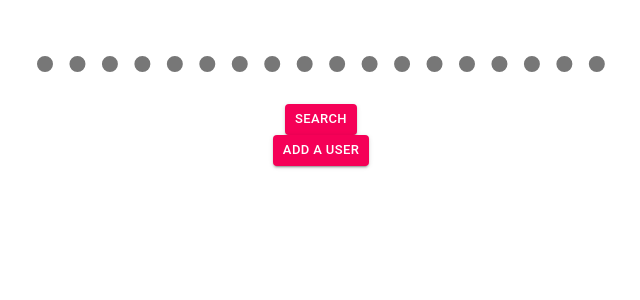
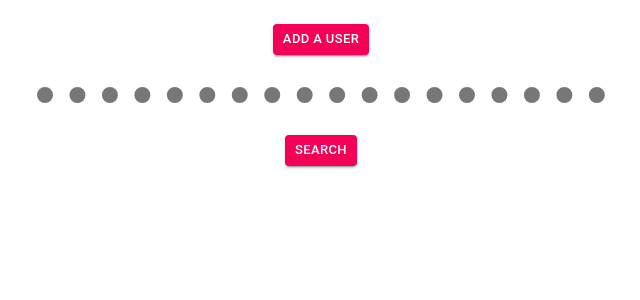
Before and after one commit to Numissa11/mini-project, a React (Create React App) app: page / in a window 1280 px wide. Shown: the top 300 px of the page, without its empty margins (319-959 px from the left). Built offline with nearby package versions, Linux system fonts and the light colour scheme.

Commit message:
CSS added and project complete, could improve with adding the city, because of adding a user problem

```diff
--- a/src/App.css
+++ b/src/App.css
@@ -1,9 +1,19 @@
+.App {
+
+  padding: 1rem;
+  width:  50%;
+  margin: auto;
+  font-family: 'Courier New', Courier, monospace;
+  text-align: center;
+}
+
 .User {
   color:rgb(114, 85, 85);
   background-color: rosybrown;
   font-size: 25px;
   border: 1pc dotted #777;
   padding-bottom: 2rem;
+  margin-top: 1rem;
 }
 
 ul {
@@ -12,13 +22,10 @@ ul {
   line-height: 2rem;
   border-bottom: 1pc dotted #777;
   text-align: center;
+
 }
 
-.App {
 
-  padding: 1rem;
-  width:  50%;
-  margin: auto;
-  font-family: 'Courier New', Courier, monospace;
-  text-align: center;
+.ButtonDiv {
+  margin-bottom: 2rem;
 }
--- a/src/App.js
+++ b/src/App.js
@@ -28,8 +28,8 @@ class App extends React.Component {
   }
 
   // addCharacter receive the new User, the new state that is is UserForm, in the other component
-// then, with the variable users, we capture the actual array of users that are in the state in this component
-// we push the new user received in the Array we just created
+  // then, with the variable users, we capture the actual array of users that are in the state in this component
+  // we push the new user received in the Array we just created
 
   addUser = (newUser) => {
     let users = this.state.users;
@@ -48,7 +48,13 @@ class App extends React.Component {
 
 
 
+
+
       <div className='App'>
+
+        <UserForm
+          addUser={this.addUser}
+        />
 
         <ul>
           {/*When mapping each user,  I create a reusable component and pass data as props to this component (User Component) */}
@@ -61,13 +67,12 @@ class App extends React.Component {
             />
           ))}
         </ul>
-
-        <Button variant="contained" color="secondary" size="small" onClick={this.getUser}>Search</Button>
+        <div className='ButtonDiv'>
+          <Button variant="contained" color="secondary" size="small" onClick={this.getUser}>Search</Button>
+        </div>
 
 
-        <UserForm
-        addUser={this.addUser}
-        />
+
 
         {/* Note: this code was mapping directely the state will all the users (object) and was displaying it all together
 
```
